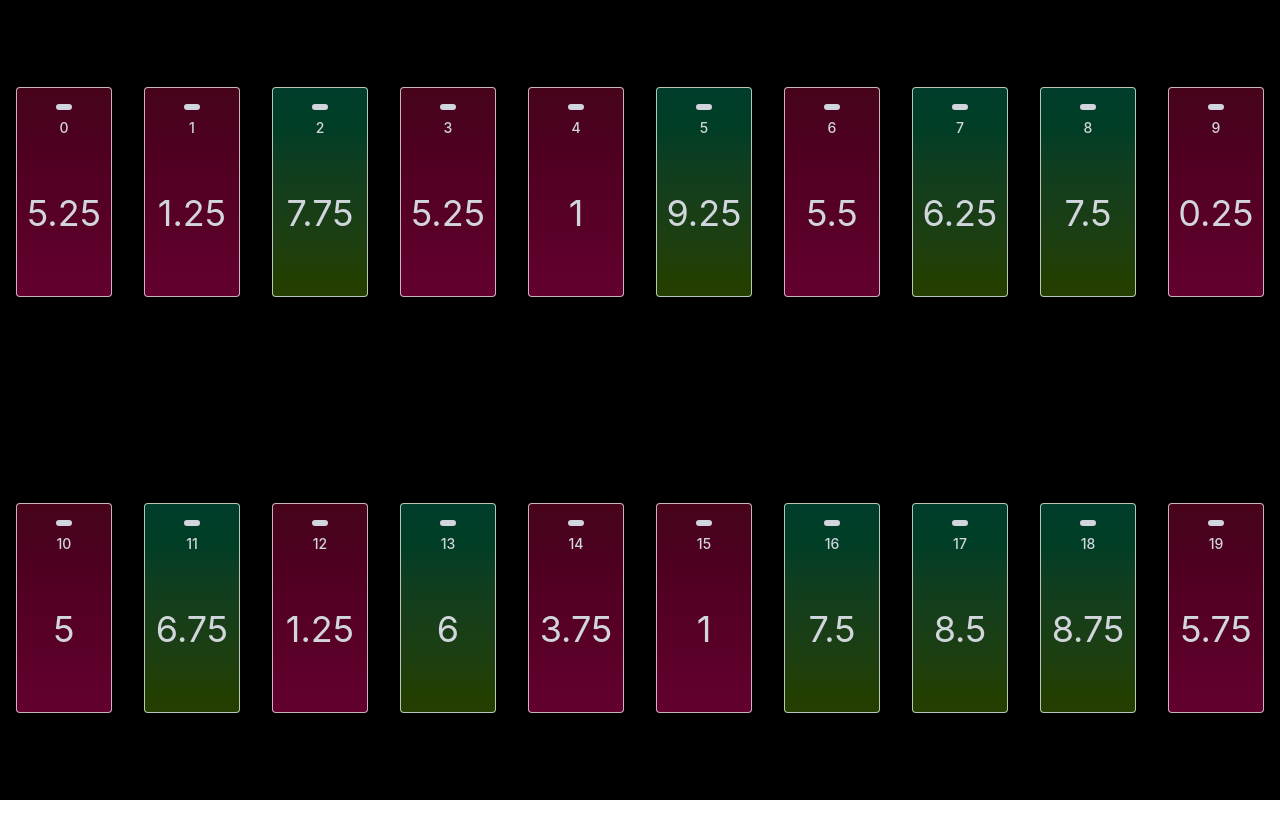
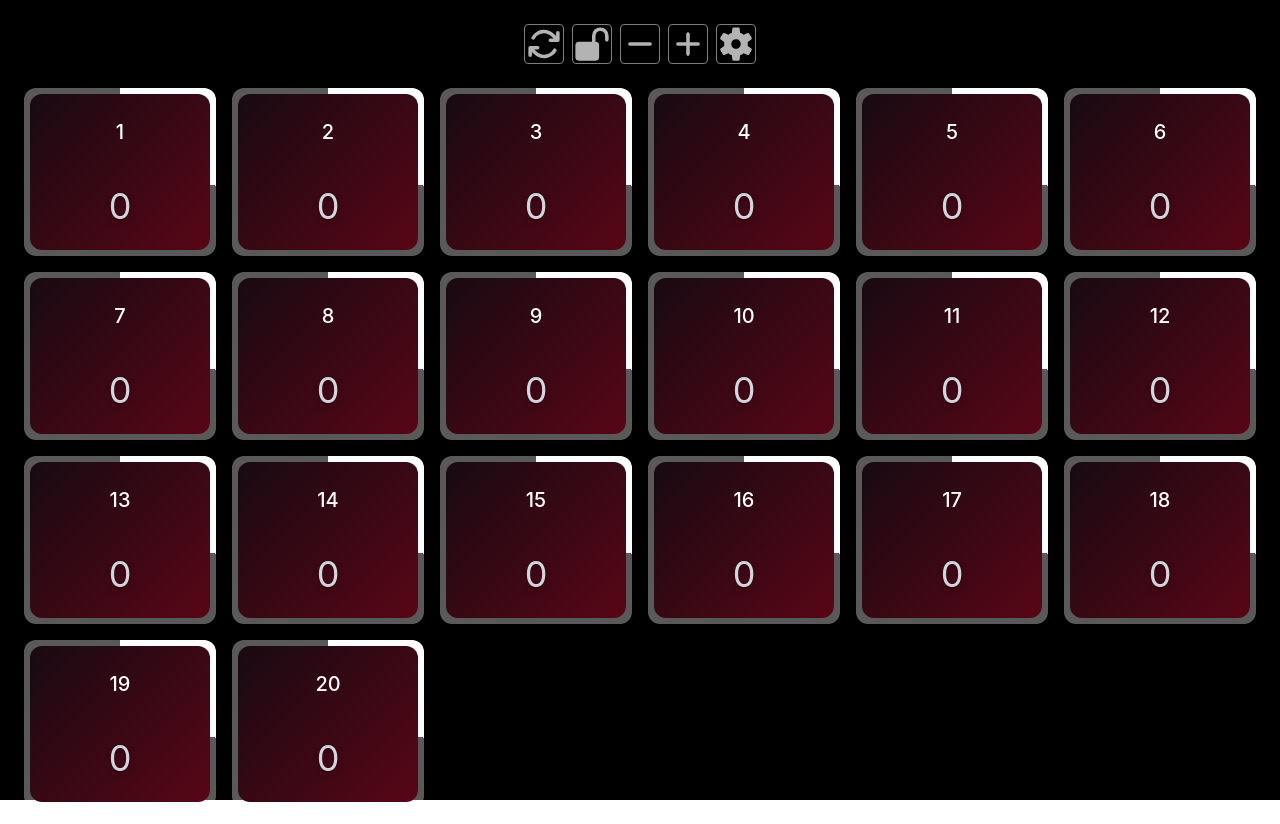
Before and after one commit to Bikappa/Votabella, a React (Vite) app: page / in a window 1280 px wide. Before the commit the page ends 800 px from the top, so only its background shows below. Built offline with nearby package versions, Linux system fonts and the light colour scheme.

Commit message:
vibe coding

```diff
--- a/src/App.tsx
+++ b/src/App.tsx
@@ -1,9 +1,11 @@
-import { useMemo, useState } from 'react'
+import { useEffect, useMemo, useState } from 'react'
 import { Tile } from './components/Tile'
+import { ArrowPathIcon, Cog6ToothIcon, LockClosedIcon, LockOpenIcon, MinusIcon, PlusIcon } from '@heroicons/react/16/solid'
 
 const DEFAULT_TILE_COUNT = 20
 const DEFAULT_AUTO_INCREASE_INTERVAL = 20000
 const DEFAULT_AUTO_INCREASE_DELTA = 0.25
+const DEFAULT_MIN_GRADE = 0
 
 function getNumberParam(params: URLSearchParams, names: string[], fallback: number) {
   for (const name of names) {
@@ -26,43 +28,125 @@ function getNumberParam(params: URLSearchParams, names: string[], fallback: numb
 function getAppConfig() {
   const params = new URLSearchParams(window.location.search)
   const tileCount = Math.floor(getNumberParam(params, ['tiles', 'tileCount', 'count'], DEFAULT_TILE_COUNT))
+  const minGrade = Number(params.get('minGrade') ?? DEFAULT_MIN_GRADE)
 
   return {
     tileCount: Math.max(1, tileCount),
     autoIncreaseInterval: getNumberParam(params, ['interval', 'period', 'autoInterval'], DEFAULT_AUTO_INCREASE_INTERVAL),
     autoIncreaseDelta: getNumberParam(params, ['delta', 'autoDelta'], DEFAULT_AUTO_INCREASE_DELTA),
+    minGrade: Math.min(10, Math.max(0, Number.isFinite(minGrade) ? minGrade : DEFAULT_MIN_GRADE)),
   }
 }
 
 function App() {
   const config = useMemo(() => getAppConfig(), [])
+  const keys = useMemo(() => Array.from({ length: config.tileCount }, (_, i) => String(i+1)), [config.tileCount])
+  const storageKey = useMemo(() => `votabella:${window.location.search}`, [])
+  const savedState = useMemo(() => {
+    try {
+      return JSON.parse(localStorage.getItem(storageKey) ?? 'null')
+    } catch {
+      return null
+    }
+  }, [storageKey])
 
   const [grades, setGrades] = useState(() =>
-    Object.fromEntries(
-      Array.from({ length: config.tileCount }, (_, i) => [
-        String(i),
-        Math.round(Math.random() * 10 * 4) / 4,
-      ]),
-    ),
+    Object.fromEntries(keys.map((key) => [key, Math.max(config.minGrade, Number(savedState?.grades?.[key]) || config.minGrade)])),
   )
+  const [lockedTiles, setLockedTiles] = useState<Record<string, boolean>>(() =>
+    Object.fromEntries(keys.map((key) => [key, !!savedState?.lockedTiles?.[key]])),
+  )
+  const [resetVersion, setResetVersion] = useState(0)
+  const [settingsOpen, setSettingsOpen] = useState(false)
+  const [settings, setSettings] = useState({
+    interval: String(config.autoIncreaseInterval / 1000),
+    minGrade: String(config.minGrade),
+    tiles: String(config.tileCount),
+  })
+  const allLocked = Object.keys(grades).every((key) => lockedTiles[key])
+  const resetAll = () => {
+    setGrades(Object.fromEntries(keys.map((key) => [key, config.minGrade])))
+    setLockedTiles({})
+    setResetVersion((prev) => prev + 1)
+  }
+  const changeAll = (delta: number) => setGrades((prev) =>
+    Object.fromEntries(keys.map((key) => [key, Math.min(10, Math.max(config.minGrade, prev[key] + delta))])),
+  )
+  useEffect(() => {
+    localStorage.setItem(storageKey, JSON.stringify({grades, lockedTiles}))
+  }, [grades, lockedTiles, storageKey])
+  const applySettings = () => {
+    const params = new URLSearchParams(window.location.search)
+    params.set('interval', String(Math.max(1, Number(settings.interval) || config.autoIncreaseInterval / 1000) * 1000))
+    params.set('minGrade', String(Math.min(10, Math.max(0, Number(settings.minGrade) || 0))))
+    params.set('tiles', String(Math.max(1, Math.floor(Number(settings.tiles) || config.tileCount))))
+    alert('The URL will change and saved grades/locks will reset for the new settings.')
+    window.location.search = params.toString()
+  }
 
   return (
-    <div className='flex items-center justify-center gap-8 flex-wrap h-full'>
-      {Object.entries(grades).map(([key, score]) => {
-        return (
+    <div className='flex min-h-screen flex-col items-center gap-4 p-4'>
+      <div className="flex shrink-0 items-center gap-2 rounded p-2">
+        <button
+          className="size-10 border border-white/70 hover:border-white rounded opacity-70 hover:opacity-100 cursor-pointer"
+          onClick={resetAll}
+        >
+          <ArrowPathIcon />
+        </button>
+        <button
+          className="size-10 border border-white/70 hover:border-white rounded opacity-70 hover:opacity-100 cursor-pointer"
+          onClick={() => setLockedTiles(Object.fromEntries(Object.keys(grades).map((key) => [key, !allLocked])))}
+        >
+          {allLocked ? <LockClosedIcon /> : <LockOpenIcon />}
+        </button>
+        <button
+          className="size-10 border border-white/70 hover:border-white rounded opacity-70 hover:opacity-100 cursor-pointer"
+          onClick={() => changeAll(-config.autoIncreaseDelta)}
+        >
+          <MinusIcon />
+        </button>
+        <button
+          className="size-10 border border-white/70 hover:border-white rounded opacity-70 hover:opacity-100 cursor-pointer"
+          onClick={() => changeAll(config.autoIncreaseDelta)}
+        >
+          <PlusIcon />
+        </button>
+        <button
+          className="size-10 border border-white/70 hover:border-white rounded opacity-70 hover:opacity-100 cursor-pointer"
+          onClick={() => setSettingsOpen(true)}
+        >
+          <Cog6ToothIcon />
+        </button>
+      </div>
+      {settingsOpen && (
+        <div className="fixed inset-0 z-20 flex items-center justify-center bg-black/60">
+          <div className="flex w-80 flex-col gap-4 rounded bg-zinc-900 p-4 text-gray-200">
+            <p>Changing settings updates the URL and resets grades/locks.</p>
+            <label className="flex flex-col gap-1">Tiles<input className="rounded bg-zinc-800 p-2" type="number" min="1" value={settings.tiles} onChange={(e) => setSettings((prev) => ({...prev, tiles: e.target.value}))} /></label>
+            <label className="flex flex-col gap-1">Delay (seconds)<input className="rounded bg-zinc-800 p-2" type="number" min="1" value={settings.interval} onChange={(e) => setSettings((prev) => ({...prev, interval: e.target.value}))} /></label>
+            <label className="flex flex-col gap-1">Minimum grade<input className="rounded bg-zinc-800 p-2" type="number" min="0" max="10" step="0.25" value={settings.minGrade} onChange={(e) => setSettings((prev) => ({...prev, minGrade: e.target.value}))} /></label>
+            <div className="flex justify-end gap-2">
+              <button className="rounded border border-white/50 px-3 py-2 cursor-pointer" onClick={() => setSettingsOpen(false)}>Cancel</button>
+              <button className="rounded border border-white/50 px-3 py-2 cursor-pointer" onClick={applySettings}>Confirm</button>
+            </div>
+          </div>
+        </div>
+      )}
+      <div className='grid w-full flex-1 justify-center gap-4' style={{ gridTemplateColumns: 'repeat(auto-fit, minmax(8rem, 12rem))' }}>
+        {Object.entries(grades).map(([key, score]) => (
             <Tile
-            key={`tile-${key}`}
+              key={`tile-${key}-${resetVersion}`}
               grade={score}
               title={key}
+              locked={!!lockedTiles[key]}
+              onLockToggle={() => setLockedTiles((prev) => ({...prev, [key]: !prev[key]}))}
               autoIncreaseInterval={config.autoIncreaseInterval}
               autoIncreaseDelta={config.autoIncreaseDelta}
-            onChange={(newGrade) => setGrades((prev) => ({
-              ...prev,
-              [key]: newGrade,
-            }))}
+              minGrade={config.minGrade}
+              onChange={(newGrade) => setGrades((prev) => ({...prev, [key]: newGrade}))}
             />
-        )
-      })}
+        ))}
+      </div>
     </div>
   )
 }
--- a/src/components/DeltaButton.tsx
+++ b/src/components/DeltaButton.tsx
@@ -4,7 +4,7 @@ type Props = {
 }
 export function DeltaButton({onClick, disabled, children}: React.PropsWithChildren<Props>) {
    return  <button
-            className="border opacity-50 hover:opacity-100 border-white/70 hover:border-white rounded cursor-pointer size-8"
+            className="border opacity-50 hover:opacity-100 border-white/70 hover:border-white rounded cursor-pointer size-6"
             disabled={disabled}
             onClick={onClick}
         >
--- a/src/components/IntervalIndicator.tsx
+++ b/src/components/IntervalIndicator.tsx
@@ -1,36 +1,12 @@
-import { useEffect, useRef, useState } from "react"
-
 type Props = {
     period: number,
+    left: number,
 }
-export function IntervalIndicator({period}:Props){
-
-    const [left, setLeft] = useState(period);
-    const iid = useRef(0);
-
-    useEffect(() => {
-
-        if(iid.current !== 0){
-            return
-        }
-        iid.current = setInterval(
-            () => {setLeft((prev) => {
-                if(prev - 100 <= 0){
-                    clearInterval(iid.current)
-                    return 0;
-                }
-                return prev - 50
-            })}, 50)
-
-        return () => {
-            clearInterval(iid.current)
-            iid.current = 0
-        }
-
-    })
+export function IntervalIndicator({period, left}:Props){
+    const progress = Math.max(0.01, Math.min(1, 1 - left / period))
 
     return <div
-    className="bg-gray-300 h-1.5 rounded"
-    style={{ width: `${Math.round(100-(left / period) * 100)}%` }}
-  />
+        className="pointer-events-none absolute inset-0 rounded-xl"
+        style={{ background: `conic-gradient(#fff ${progress * 360}deg, rgb(255 255 255 / 0.35) 0deg)` }}
+    />
 }
--- a/src/components/Tile.tsx
+++ b/src/components/Tile.tsx
@@ -1,4 +1,4 @@
-import { ChevronDownIcon, ChevronUpIcon } from "@heroicons/react/16/solid"
+import { LockClosedIcon, LockOpenIcon, MinusIcon, PlusIcon } from "@heroicons/react/16/solid"
 import { DeltaButton } from "./DeltaButton"
 import { useCallback, useEffect, useRef, useState } from "react";
 import { IntervalIndicator } from "./IntervalIndicator";
@@ -8,40 +8,89 @@ export type Props = {
     title: string,
     autoIncreaseInterval: number,
     autoIncreaseDelta: number,
+    minGrade: number,
+    locked: boolean,
+    onLockToggle: () => void,
     onChange?: (arg0: number) => void
 }
-function clampGrade(grade: number) {
-    return Math.min(10, Math.max(0, grade))
+function clampGrade(grade: number, minGrade = 0) {
+    return Math.min(10, Math.max(minGrade, grade))
+}
+const stops = [
+    [0, [24, 10, 18], [88, 6, 22]],
+    [5, [127, 29, 29], [220, 38, 38]],
+    [6, [4, 120, 87], [101, 163, 13]],
+    [8, [20, 184, 166], [125, 211, 252]],
+    [9, [99, 102, 241], [226, 232, 240]],
+    [10, [14, 165, 233], [217, 70, 239]],
+] as const
+function mix(a: readonly number[], b: readonly number[], t: number) {
+    return a.map((v, i) => Math.round(v + (b[i] - v) * t)).join(' ')
+}
+function tileBg(grade: number) {
+    const hi = stops.findIndex(([g]) => grade <= g)
+    const [g1, a1, b1] = stops[Math.max(0, hi - 1)]
+    const [g2, a2, b2] = stops[hi < 0 ? stops.length - 1 : hi]
+    const t = g1 === g2 ? 0 : (grade - g1) / (g2 - g1)
+    return `linear-gradient(135deg, rgb(${mix(a1, a2, t)}), rgb(${mix(b1, b2, t)}))`
 }
 
-export function Tile({grade, onChange, title, autoIncreaseInterval, autoIncreaseDelta}: Props) {
-    const bg = grade < 6 ? 'from-rose-900/50 to-pink-700/50' : 'from-emerald-700/50 to-lime-700/50';
+export function Tile({grade, onChange, title, autoIncreaseInterval, autoIncreaseDelta, minGrade, locked, onLockToggle}: Props) {
+    const bg = tileBg(grade);
     const iid = useRef<number>(0)
-    const [indicatorKey, setIndicatorKey] = useState<number>(0)
-    const nextAutoGrade = clampGrade(grade + autoIncreaseDelta)
+    const tid = useRef<number>(0)
+    const left = useRef(autoIncreaseInterval)
+    const [timeLeft, setTimeLeft] = useState(autoIncreaseInterval)
+    const [timerVersion, setTimerVersion] = useState(0)
+    const nextAutoGrade = clampGrade(grade + autoIncreaseDelta, minGrade)
 
-    const resetInterval = useCallback(() => {
+    const resetTimer = useCallback(() => {
+        left.current = autoIncreaseInterval
+        setTimeLeft(autoIncreaseInterval)
+        setTimerVersion((prev) => prev + 1)
+    }, [autoIncreaseInterval])
+
+    useEffect(() => {
         if(iid.current !== 0){
             window.clearInterval(iid.current)
         }
-        iid.current = setInterval(() =>{
+        if(tid.current !== 0){
+            window.clearTimeout(tid.current)
+        }
+        if(locked || grade === 10){
+            return
+        }
+        const startedAt = Date.now()
+        const startedLeft = left.current
+        tid.current = window.setTimeout(() => {
             onChange?.(nextAutoGrade)
-            setIndicatorKey((prev) => prev + 1)
-        }, autoIncreaseInterval);
-
-    }, [autoIncreaseInterval, nextAutoGrade, onChange])
+            resetTimer()
+        }, startedLeft)
+        iid.current = window.setInterval(() => {
+            const nextLeft = Math.max(0, startedLeft - (Date.now() - startedAt))
+            left.current = nextLeft
+            setTimeLeft(nextLeft)
+        }, 50)
+        return () => {
+            window.clearInterval(iid.current)
+            window.clearTimeout(tid.current)
+            iid.current = 0
+            tid.current = 0
+        }
+    }, [locked, nextAutoGrade, grade, onChange, resetTimer, timerVersion])
 
     const wrappedOnChange = useCallback(
         (newGrade: number) => {
-            onChange?.(clampGrade(newGrade))
-            resetInterval()
-            setIndicatorKey((prev) => prev + 1)
+            onChange?.(clampGrade(newGrade, minGrade))
+            if(!locked){
+                resetTimer()
+            }
         },
-        [onChange, resetInterval],
+        [locked, minGrade, onChange, resetTimer],
     )
     const gradeOptions = (() => {
         const values = [];
-        for(let i=0; i<=10; i+=0.25){
+        for(let i=minGrade; i<=10; i+=0.25){
             values.push(i)
         }
         if(!values.includes(grade)){
@@ -50,40 +99,40 @@ export function Tile({grade, onChange, title, autoIncreaseInterval, autoIncrease
         return values.sort((a, b) => b - a)
     })()
 
-    useEffect(() => {
-        resetInterval()
-        return () => {
-            if(iid.current !== 0){
-                window.clearInterval(iid.current)
-                iid.current = 0
-            }
-        }
-    }, [resetInterval])
+    return <div className="
+        relative
+        p-1.5
+        accent-black
+        min-h-0
+        text-center
+        text-2xl
+        group"
+    >
+        {grade !== 10 && <IntervalIndicator period={autoIncreaseInterval} left={timeLeft} />}
+        <div className="relative flex h-full min-h-32 items-center justify-center rounded-xl p-6" style={{ background: bg }}>
+        <button className={`absolute top-1 right-1 z-10 size-6 cursor-pointer hover:opacity-100 ${locked ? 'opacity-70' : 'opacity-0 group-hover:opacity-70'}`} onClick={onLockToggle}>
+            {locked ? <LockClosedIcon /> : <LockOpenIcon />}
+        </button>
+        <div className="flex flex-col items-center gap-1">
+        <span className="text-xl font-medium text-gray-300ntext-shadow-xs">{title}</span>
+        <div className="flex gap-2">
+              <div className="group-hover:opacity-100 opacity-0">
+                <DeltaButton disabled={grade <= minGrade} onClick={() => wrappedOnChange?.(grade - 0.25)}><MinusIcon /></DeltaButton>
+            </div>
+            <div className="group-hover:opacity-100 opacity-0">
+                <DeltaButton disabled={grade >= 10} onClick={() => wrappedOnChange?.(grade + 0.25)}><PlusIcon /></DeltaButton>
+            </div>
 
-    return <div className={`
-        bg-gradient-to-b
-        ${bg}
-        rounded
-        border
-        border-white/70
-        hover:border-white
-        accent-black w-[calc(var(--text-2xl)*4)] text-center text-2xl p-4
-        group`}>
-        <div className="flex flex-col items-center gap-2">
-            <IntervalIndicator period={autoIncreaseInterval} key={indicatorKey} />
-        <span className="text-sm font-medium text-gray-300">{title}</span>
-        <div className="group-hover:opacity-100 opacity-0">
-            <DeltaButton disabled={grade >= 10} onClick={() => wrappedOnChange?.(grade + 0.25)}><ChevronUpIcon /></DeltaButton>
         </div>
         <select
-        className="text-4xl text-gray-300  text-center bg-none appearance-none p-0"
+        className="text-4xl text-gray-300 text-center bg-none appearance-none p-0 text-shadow-lg"
         value={grade}
         onChange={(e) => wrappedOnChange?.(parseFloat(e.target.value))}>
             {gradeOptions.map((v) => <option key={v} value={v}>{v}</option>)}
             </select>
-        <div className="group-hover:opacity-100 opacity-0">
-        <DeltaButton disabled={grade <= 0} onClick={() => wrappedOnChange?.(grade - 0.25)}><ChevronDownIcon /></DeltaButton>
+
         </div>
         </div>
 
-    </div>}
+    </div>
+}
--- a/src/index.css
+++ b/src/index.css
@@ -5,7 +5,8 @@
   }
 
 
-html, body {
+html, body, #root {
+    min-height: 100%;
     margin: 0;
     padding: 0;
 }
```
Lines whose indentation alone changed are shown as unchanged.
